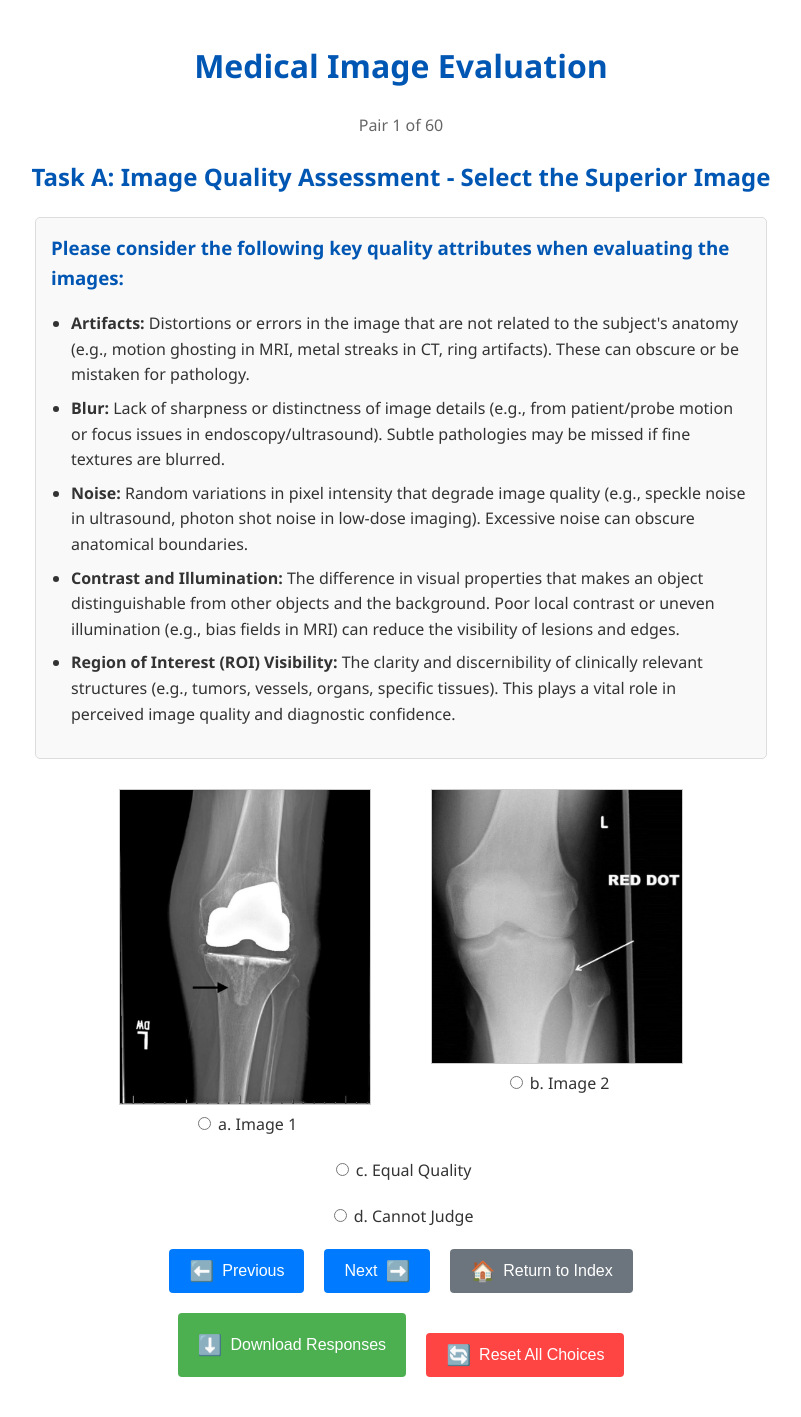
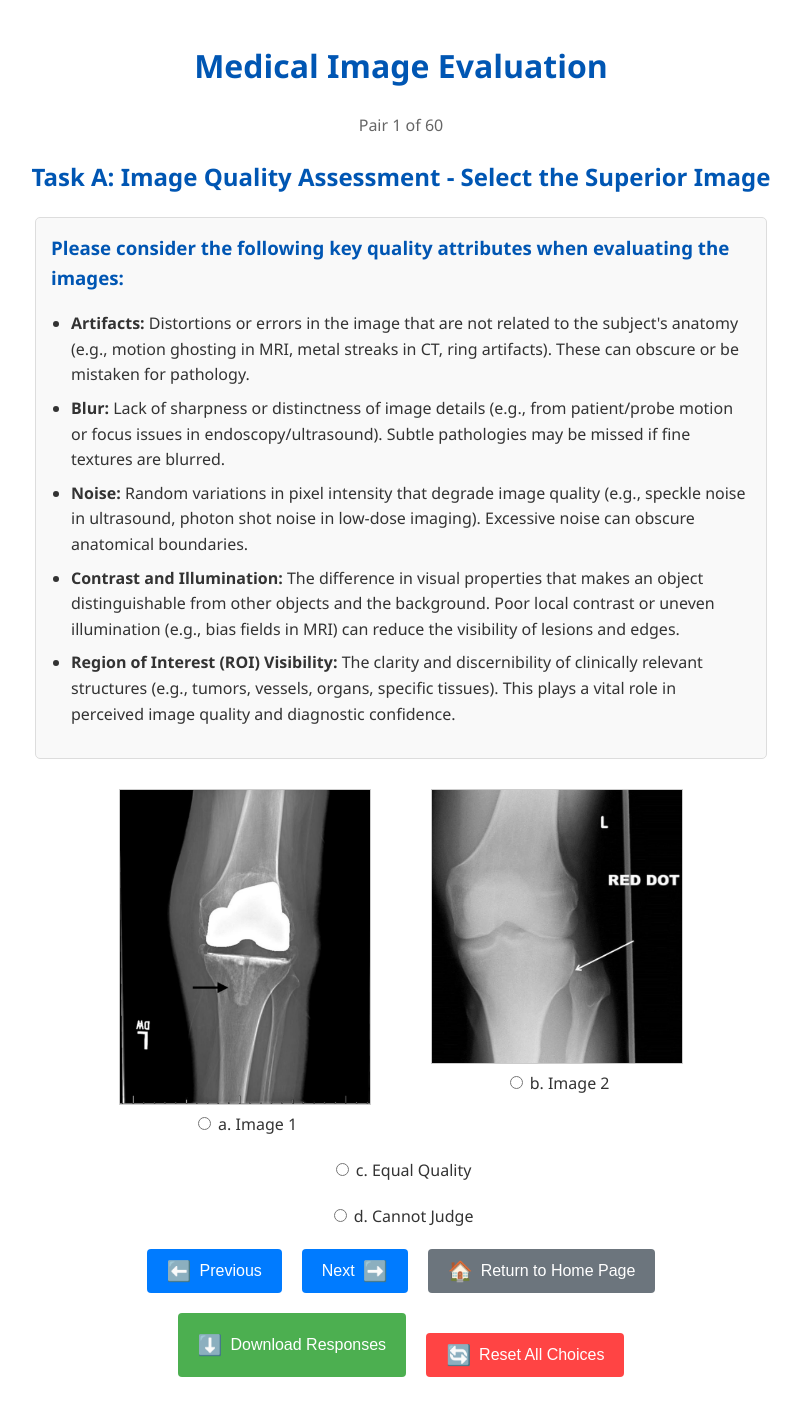
Before and after one commit to taokz/taokz.github.io, a Jekyll site: the page md_eval/quality.html, which Jekyll copies as it is, in a window 1280 px wide. Shown: the whole page, without its empty margins (239-1040 px from the left). Built offline with Jekyll 4.4.1, drawn with Linux system fonts in a browser that asks for light colours.

Commit message:
fix typo

```diff
--- a/md_eval/alignment.html
+++ b/md_eval/alignment.html
@@ -237,7 +237,7 @@
         Next <span class="button-icon">➡️</span>
       </button>
       <button type="button" class="nav-button home-button" onclick="window.location.href='index.html'">
-        <span class="button-icon">🏠</span> Return to Index
+        <span class="button-icon">🏠</span> Return to Home Page
       </button>
     </div>
   </form>
--- a/md_eval/quality.html
+++ b/md_eval/quality.html
@@ -231,7 +231,7 @@
         Next <span class="button-icon">➡️</span>
       </button>
       <button type="button" class="nav-button home-button" onclick="window.location.href='index.html'">
-        <span class="button-icon">🏠</span> Return to Index
+        <span class="button-icon">🏠</span> Return to Home Page
       </button>
     </div>
   </form>
```
